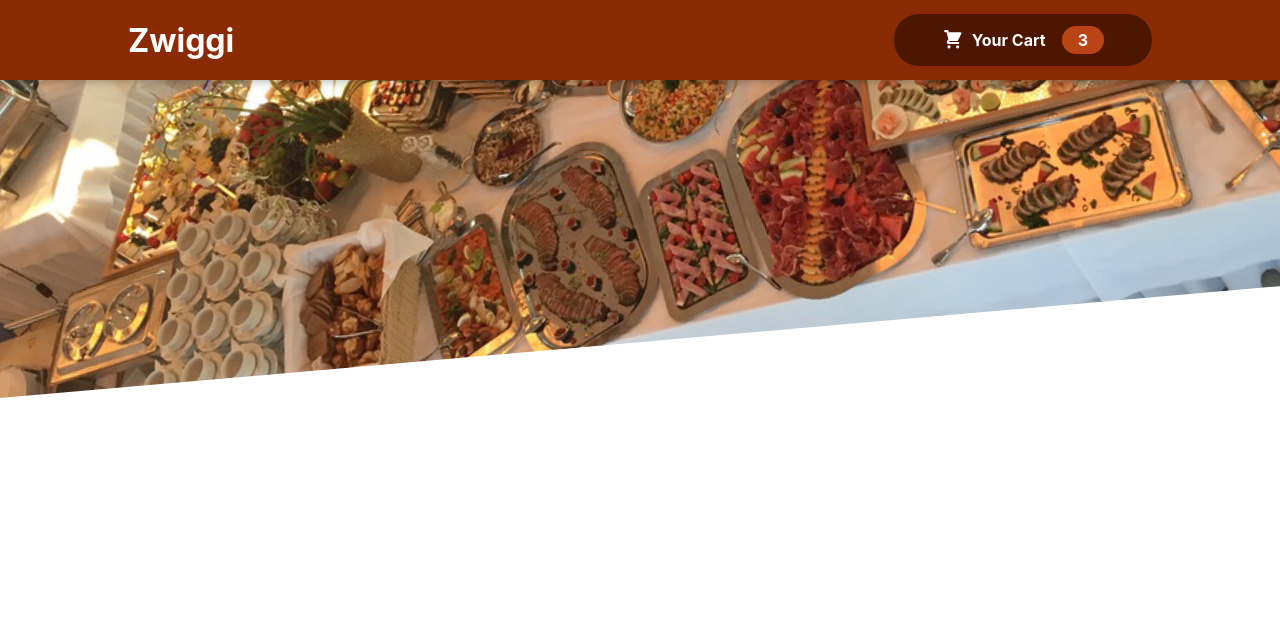
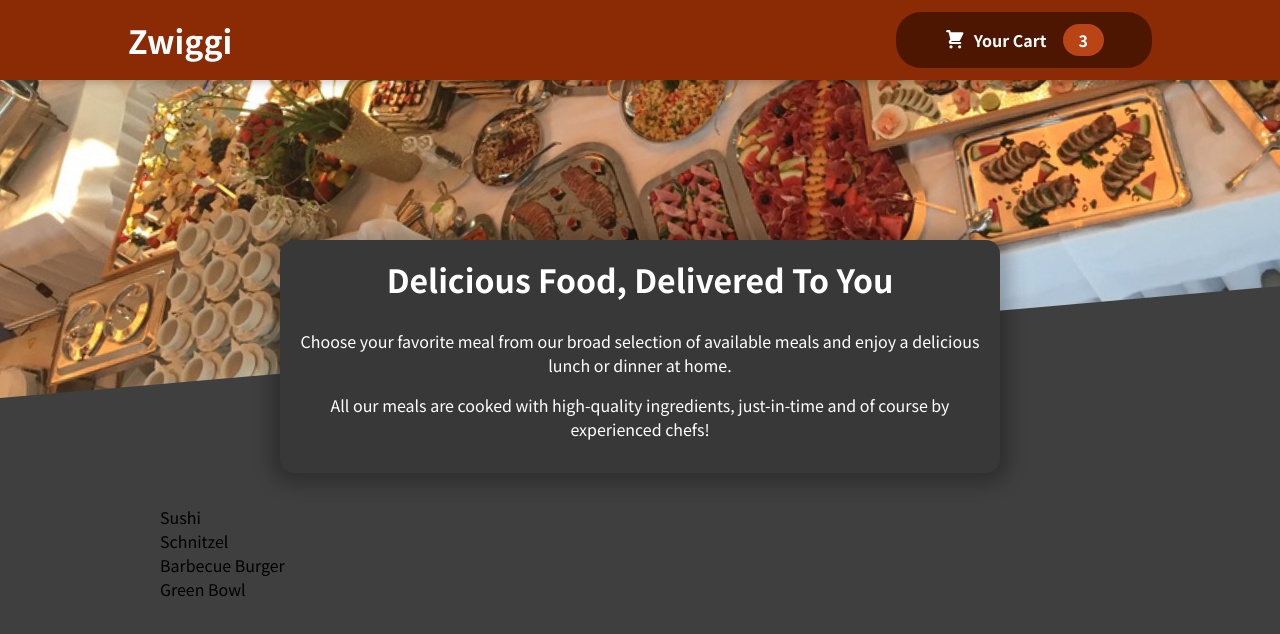
Before and after one commit to Raj-Thombare/zwiggy, a React (Create React App) app: page / in a window 1280 px wide. Shown: the top 634 px of the page. Built offline with nearby package versions, Linux system fonts and the light colour scheme.

Commit message:
created Meals MealsSummary AvailableMeals components

```diff
--- a/src/App.js
+++ b/src/App.js
@@ -1,10 +1,14 @@
 import React, {Fragment} from "react";
 import Header from "./components/Layout/Header";
+import Meals from "./components/Meals/Meals";
 
 function App() {
   return (
     <Fragment>
       <Header />
+      <main>
+        <Meals/>
+      </main>
     </Fragment>
   );
 }
--- a/src/components/Layout/Header.module.css
+++ b/src/components/Layout/Header.module.css
@@ -1,5 +1,4 @@
 .header {
-  box-sizing: border-box;
   position: fixed;
   top: 0;
   left: 0;
--- /dev/null
+++ b/src/components/Meals/AvailableMeals.js
@@ -0,0 +1,38 @@
+import React from "react";
+import classes from "./AvailableMeals.module.css";
+
+const DUMMY_MEALS = [
+  {
+    id: "m1",
+    name: "Sushi",
+    description: "Finest fish and veggies",
+    price: 22.99,
+  },
+  {
+    id: "m2",
+    name: "Schnitzel",
+    description: "A german specialty!",
+    price: 16.5,
+  },
+  {
+    id: "m3",
+    name: "Barbecue Burger",
+    description: "American, raw, meaty",
+    price: 12.99,
+  },
+  {
+    id: "m4",
+    name: "Green Bowl",
+    description: "Healthy...and green...",
+    price: 18.99,
+  },
+];
+
+export default function AvailableMeals() {
+  const mealItems = DUMMY_MEALS.map((item) => <li>{item.name}</li>);
+  return (
+    <section className={classes.meals}>
+      <ul>{mealItems}</ul>
+    </section>
+  );
+}
--- /dev/null
+++ b/src/components/Meals/AvailableMeals.module.css
@@ -0,0 +1,24 @@
+.meals {
+    max-width: 60rem;
+    width: 90%;
+    margin: 2rem auto;
+    animation: meals-appear 1s ease-out forwards;
+  }
+
+  .meals ul {
+    list-style: none;
+    margin: 0;
+    padding: 0;
+  }
+
+  @keyframes meals-appear {
+    from {
+      opacity: 0;
+      transform: translateY(3rem);
+    }
+
+    to {
+      opacity: 1;
+      transform: translateY(0);
+    }
+  }
--- /dev/null
+++ b/src/components/Meals/Meals.js
@@ -0,0 +1,13 @@
+import React from 'react'
+import AvailableMeals from './AvailableMeals'
+import MealsSummary from './MealsSummary'
+
+
+export default function Meals() {
+  return (
+    <section>
+        <MealsSummary/>
+        <AvailableMeals/>
+    </section>
+  )
+}
--- /dev/null
+++ b/src/components/Meals/MealsSummary.js
@@ -0,0 +1,18 @@
+import React from 'react'
+import classes from "./MealsSummary.module.css"
+
+export default function MealsSummary() {
+  return (
+    <section className={classes.summary}>
+        <h2>Delicious Food, Delivered To You</h2>
+      <p>
+        Choose your favorite meal from our broad selection of available meals
+        and enjoy a delicious lunch or dinner at home.
+      </p>
+      <p>
+        All our meals are cooked with high-quality ingredients, just-in-time and
+        of course by experienced chefs!
+      </p>
+    </section>
+  )
+}
--- /dev/null
+++ b/src/components/Meals/MealsSummary.module.css
@@ -0,0 +1,18 @@
+.summary {
+    text-align: center;
+    max-width: 45rem;
+    width: 90%;
+    margin: auto;
+    margin-top: -10rem;
+    position: relative;
+    background-color: #383838;
+    color: white;
+    border-radius: 14px;
+    padding: 1rem;
+    box-shadow: 0 1px 18px 10px rgba(0, 0, 0, 0.25);
+  }
+
+  .summary h2 {
+    font-size: 2rem;
+    margin-top: 0;
+  }
--- a/src/index.css
+++ b/src/index.css
@@ -1,13 +1,14 @@
+@import url('https://fonts.googleapis.com/css2?family=Noto+Sans+JP:wght@400;700&display=swap');
+
+* {
+  box-sizing: border-box;
+}
+
+html {
+  font-family: 'Noto Sans JP', sans-serif;
+}
+
 body {
   margin: 0;
-  font-family: -apple-system, BlinkMacSystemFont, 'Segoe UI', 'Roboto', 'Oxygen',
-    'Ubuntu', 'Cantarell', 'Fira Sans', 'Droid Sans', 'Helvetica Neue',
-    sans-serif;
-  -webkit-font-smoothing: antialiased;
-  -moz-osx-font-smoothing: grayscale;
+  background-color: #3f3f3f;
 }
-
-code {
-  font-family: source-code-pro, Menlo, Monaco, Consolas, 'Courier New',
-    monospace;
-}
```
